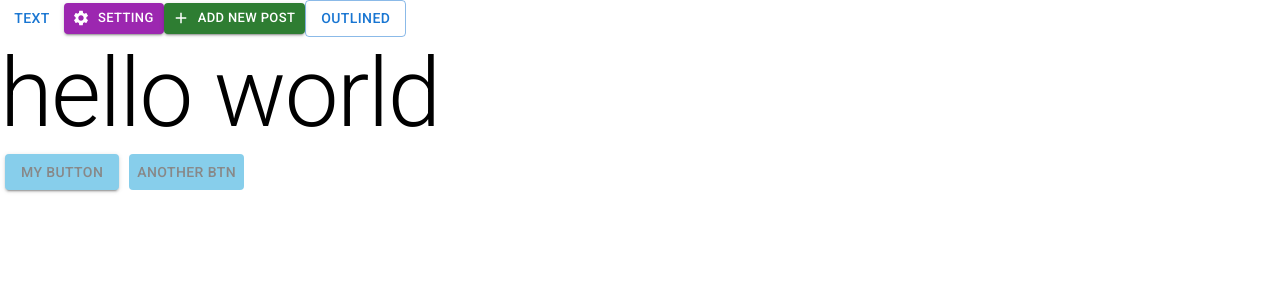
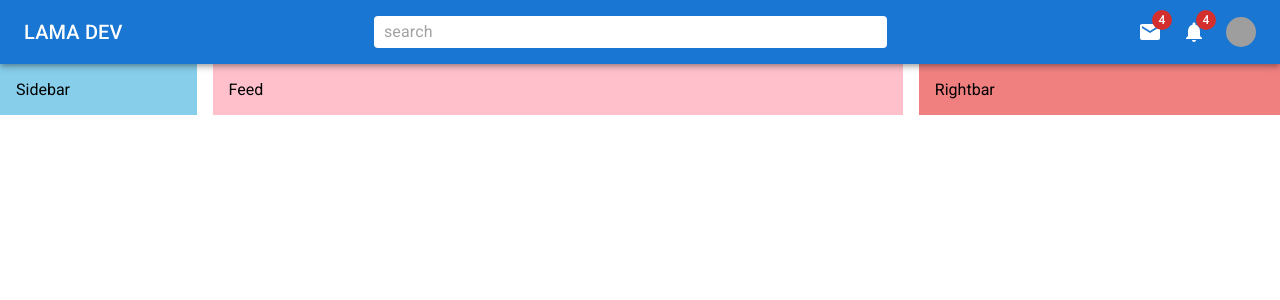
Before and after one commit to Kourosh-Hassanzadeh/MUI-Project, a React (Create React App) app: page / in a window 1280 px wide. Shown: the top 300 px of the page. Built offline with nearby package versions, Linux system fonts and the light colour scheme; grey boxes are pictures that could not be loaded.

Commit message:
some addition

```diff
--- a/src/App.js
+++ b/src/App.js
@@ -1,6 +1,17 @@
-import { Button, styled, Typography } from "@mui/material";
+import {
+  AppBar,
+  Button,
+  Container,
+  styled,
+  Toolbar,
+  Typography,
+} from "@mui/material";
 import { Add, Settings } from "@mui/icons-material";
-
+import { Sidebar } from "./components/Sidebar";
+import { Feed } from "./components/Feed";
+import { Rightbar } from "./components/Rightbar";
+import { Box, Stack } from "@mui/material";
+import { Navbar } from "./components/Navbar";
 function App() {
   const BlueButton = styled(Button)(({ theme }) => ({
     backgroundColor: "skyblue",
@@ -16,34 +27,42 @@
   }));
 
   return (
-    <div>
-      <Button variant="text">Text</Button>
-      <Button
-        startIcon={<Settings />}
-        variant="contained"
-        color="secondary"
-        size="small"
-      >
-        Setting
-      </Button>
-      <Button
-        startIcon={<Add />}
-        variant="contained"
-        color="success"
-        size="small"
-      >
-        Add New Post
-      </Button>
-      <Button variant="outlined">Outlined</Button>
-      <Typography variant="h1" component="p">
-        hello world
-      </Typography>
-      <BlueButton variant="contained">
-        my Button
-      </BlueButton>
-      <BlueButton>another btn</BlueButton>
-    </div>
+    <Box>
+      <Navbar />
+      <Stack direction="row" spacing={2} justifyContent="space-between">
+        <Sidebar />
+        <Feed />
+        <Rightbar />
+      </Stack>
+    </Box>
   );
 }
 
+// {
+//   /* <Button variant="text">Text</Button>
+//       <Button
+//         startIcon={<Settings />}
+//         variant="contained"
+//         color="secondary"
+//         size="small"
+//       >
+//         Setting
+//       </Button>
+//       <Button
+//         startIcon={<Add />}
+//         variant="contained"
+//         color="success"
+//         size="small"
+//       >
+//         Add New Post
+//       </Button>
+//       <Button variant="outlined">Outlined</Button>
+//       <Typography variant="h1" component="p">
+//         hello world
+//       </Typography>
+//       <BlueButton variant="contained">
+//         my Button
+//       </BlueButton>
+//       <BlueButton>another btn</BlueButton> */
+// }
 export default App;
--- /dev/null
+++ b/src/components/Feed.jsx
@@ -0,0 +1,10 @@
+import { Box } from "@mui/system";
+import React from "react";
+
+export const Feed = () => {
+  return (
+    <Box bgcolor={"pink"} flex={4} p={2}>
+      Feed
+    </Box>
+  );
+};
--- /dev/null
+++ b/src/components/Navbar.jsx
@@ -0,0 +1,80 @@
+import {
+  Box,
+  AppBar,
+  Toolbar,
+  styled,
+  Typography,
+  InputBase,
+  Badge,
+  Avatar,
+} from "@mui/material";
+import React from "react";
+import PetsIcon from "@mui/icons-material/Pets";
+import Pets from "@mui/icons-material/Pets";
+import { Mail } from "@mui/icons-material";
+import { Notifications } from "@mui/icons-material";
+
+const StyledToolbar = styled(Toolbar)({
+  display: "flex",
+  justifyContent: "space-between",
+});
+
+const Search = styled("div")(({ theme }) => ({
+  backgroundColor: "white",
+  padding: "0 10px",
+  borderRadius: theme.shape.borderRadius,
+  width: "40%",
+}));
+
+const Icons = styled(Box)(({ theme }) => ({
+  display: "none",
+  gap: "20px",
+  alignItems: "center",
+  [theme.breakpoints.up("sm")]: {
+    display: "flex",
+  },
+}));
+
+const UserBox = styled(Box)(({ theme }) => ({
+  display: "flex",
+  gap: "10px",
+  alignItems: "center",
+  [theme.breakpoints.up("sm")]: {
+    display: "none",
+  },
+}));
+
+export const Navbar = () => {
+  return (
+    <AppBar position="sticky">
+      <StyledToolbar>
+        <Typography variant="h6" sx={{ display: { xs: "none", sm: "block" } }}>
+          LAMA DEV
+        </Typography>
+        <Pets sx={{ display: { xs: "block", sm: "none" } }} />
+        <Search>
+          <InputBase placeholder="search" />
+        </Search>
+        <Icons>
+          <Badge badgeContent={4} color="error">
+            <Mail />
+          </Badge>
+          <Badge badgeContent={4} color="error">
+            <Notifications />
+          </Badge>
+          <Avatar
+            sx={{ width: 30, height: 30 }}
+            src="https://w7.pngwing.com/pngs/340/946/png-transparent-avatar-user-computer-icons-software-developer-avatar-child-face-heroes-thumbnail.png"
+          />
+        </Icons>
+        <UserBox>
+          <Avatar
+            sx={{ width: 30, height: 30 }}
+            src="https://w7.pngwing.com/pngs/340/946/png-transparent-avatar-user-computer-icons-software-developer-avatar-child-face-heroes-thumbnail.png"
+          />
+          <Typography variant="span">John</Typography>
+        </UserBox>
+      </StyledToolbar>
+    </AppBar>
+  );
+};
--- /dev/null
+++ b/src/components/Rightbar.jsx
@@ -0,0 +1,15 @@
+import { Box } from "@mui/system";
+import React from "react";
+
+export const Rightbar = () => {
+  return (
+    <Box
+      bgcolor={"lightcoral"}
+      flex={2}
+      sx={{ display: { xs: "none", sm: "block" } }}
+      p={2}
+    >
+      Rightbar
+    </Box>
+  );
+};
--- /dev/null
+++ b/src/components/Sidebar.jsx
@@ -0,0 +1,15 @@
+import { Box } from "@mui/material";
+import React from "react";
+
+export const Sidebar = () => {
+  return (
+    <Box
+      bgcolor={"skyblue"}
+      flex={1}
+      sx={{ display: { xs: "none", sm: "block" } }}
+      p={2}
+    >
+      Sidebar
+    </Box>
+  );
+};
```
